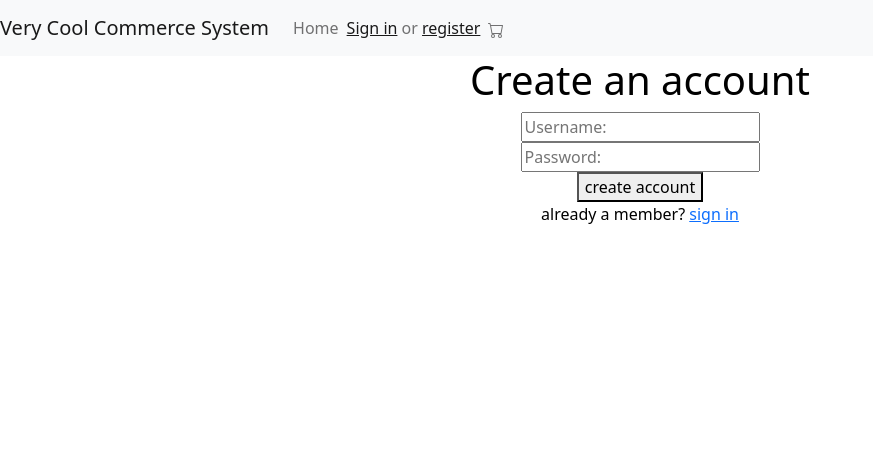
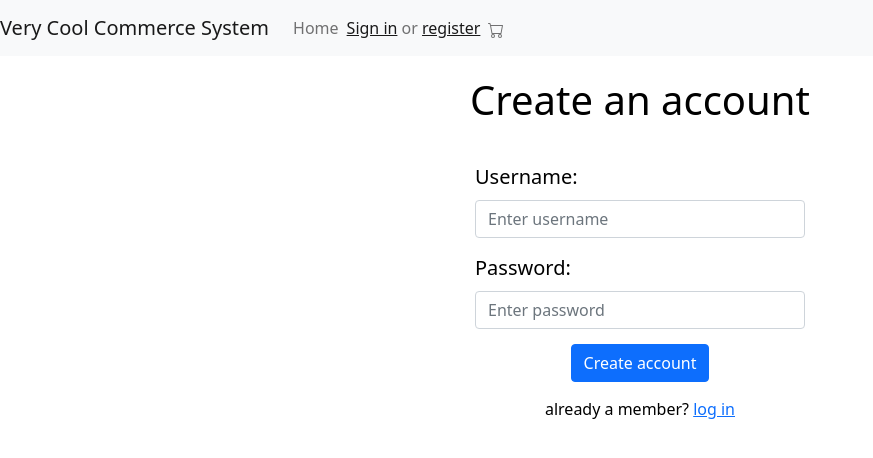
Before and after one commit to talkad/WSEP212-Commerce_System, a React (Create React App) app in the folder Client/: page /register in a window 1280 px wide. Shown: the top 458 px of the page, without its empty margins (0-873 px from the left). Built offline with nearby package versions, Linux system fonts and the light colour scheme; no server answers.

Commit message:
fixed login and register

```diff
--- a/Client/src/App.css
+++ b/Client/src/App.css
@@ -40,8 +40,19 @@
   text-align: left;
 }
 
+.buttonStyle{
+  text-align: center;
+  padding-bottom: 15px;
+}
+
+.textStyle{
+  text-align: left;
+  padding-bottom: 15px;
+}
+
 .divStyle{
   padding-bottom: 15px;
+  text-align: center;
 }
 
 .Page{
--- a/Client/src/App.js
+++ b/Client/src/App.js
@@ -26,7 +26,7 @@ import WorkerDetails from "./ReportsPages/WorkerDetails";
 import StorePurchaseHistory from "./ReportsPages/StorePurchaseHistory";
 import Connection from "./API/Connection";
 import ChooseMyStore from "./MainPages/ChooseMyStore";
-import {Container, Form, FormControl, Nav, Navbar, NavDropdown, NavItem} from "react-bootstrap";
+import {Alert, Container, Form, FormControl, Nav, Navbar, NavDropdown, NavItem} from "react-bootstrap";
 import {Button} from "bootstrap";
 import Home from "./Pages/Home";
 import * as Icon from 'react-bootstrap-icons';
@@ -45,12 +45,21 @@ class App extends React.Component{
             visitor: true,
             registered: false,
             storeOwner: false,
+
+            showAlert: false,
+            alertVariant: '',
+            alertInfo: '',
         }
+
+        this.handleLogout = this.handleLogout.bind(this)
+        this.handleLogoutResponse = this.handleLogoutResponse.bind(this);
     }
 
     componentDidMount() {
-        let username = StaticUserInfo.getUsername();
-        if (username !== '' && username.substr(0, 5) !== "Guest") {
+        let username = window.sessionStorage.getItem('username');
+        console.log("hello there");
+        console.log(username);
+        if (username !== '' && username !== null && username.substr(0, 5) !== "Guest") {
             if(StaticUserInfo.getUserStores().length === 0){
                 this.setState({visitor: false, registered: true, storeOwner: false});
             }
@@ -58,6 +67,23 @@ class App extends React.Component{
                 this.setState({visitor: false, registered: true, storeOwner: true});
             }
         }
+        else{
+            this.setState({visitor: true, registered: false, storeOwner: false});
+        }
+    }
+
+    handleLogoutResponse(result){
+        if(!result.response.isFailure){
+            window.sessionStorage.removeItem('username');
+            this.setState({showAlert: true, alertVariant: 'success', alertInfo: 'Logged out'});
+        }
+        else{
+            this.setState({showAlert: true, alertVariant: 'danger', alertInfo: result.response.errMsg});
+        }
+    }
+
+    handleLogout() {
+        Connection.sendLogout().then(this.handleLogoutResponse, Connection.handleReject);
     }
 
     render() {
@@ -86,10 +112,16 @@ class App extends React.Component{
                             <Nav.Link href="/choosemystore">Manage stores</Nav.Link>}
 
                             <Nav.Link href="/cart"><Icon.Cart/></Nav.Link>
+
+                            {this.state.registered &&
+                            <Nav.Link onClick={this.handleLogout}>Logout</Nav.Link>}
                         </Nav>
                     </Navbar.Collapse>
                 </Navbar>
                 <div className="App">
+                    <Alert show={this.state.showAlert} variant={this.state.alertVariant} onClose={() => this.setState({showAlert: false})} dismissible>
+                        <Alert.Heading>{this.state.alertInfo}</Alert.Heading>
+                    </Alert>
                     <Switch>
                         <Route exact path="/" component={Home}/>} />
                         {/*<Route exact path="/" render={() => <Visitor isVisitor={true}/>} />*/}
--- a/Client/src/Pages/Login.js
+++ b/Client/src/Pages/Login.js
@@ -1,7 +1,7 @@
-import React from "react";
+import React, {useState} from "react";
 import Connection from "../API/Connection";
 import StaticUserInfo from "../API/StaticUserInfo";
-import {Form, Button, Container, Spinner} from 'react-bootstrap'
+import {Form, Button, Container, Spinner, InputGroup, Alert} from 'react-bootstrap'
 import 'bootstrap/dist/css/bootstrap.min.css'
 import {Link} from "react-router-dom";
 
@@ -13,6 +13,12 @@ class Login extends React.Component{
         this.state = {
             username: '',
             password: '',
+            submitted: false,
+            validated: false,
+
+            showAlert: false,
+            alertVariant: '',
+            alertInfo: '',
         }
 
         this.handleUsernameChange = this.handleUsernameChange.bind(this);
@@ -30,62 +36,80 @@ class Login extends React.Component{
 
     handleResponse(result) {
         if(!result.response.isFailure){
-            StaticUserInfo.setUsername(result.response.result);
-            this.props.history.push('/registered');
+            window.sessionStorage.setItem('username', result.response.result);
+            this.setState({submitted: false,
+                showAlert: true, alertVariant: 'success', alertInfo: 'Logged in!'});
+            document.location.href = "/";
         }
         else{
-            alert(result.response.errMsg);
-            this.setState({username: '', password: ''});
+            this.setState({username: '', password: '', submitted: false,
+            showAlert: true, alertVariant: 'danger', alertInfo: result.response.errMsg});
         }
     }
 
     handleSignIn(){
-        Connection.sendLogin(this.state.username, this.state.password).then(this.handleResponse, Connection.handleReject);
+        if(this.state.username !== '' && this.state.password !== ''){
+            this.setState({submitted: true});
+            Connection.sendLogin(this.state.username, this.state.password).then(this.handleResponse, Connection.handleReject);
+        }
     }
 
     render(){
+        const handleSubmit = (event) => {
+            const form = event.currentTarget;
+            event.preventDefault();
+            if (form.checkValidity() === false) {
+                event.stopPropagation();
+            }
+
+            this.setState({validated: true})
+            this.handleSignIn();
+        };
+
         return (
             <div className="Login">
-
                 <Container className="Page">
+                    <Alert show={this.state.showAlert} variant={this.state.alertVariant} onClose={() => this.setState({showAlert: false})}>
+                        <Alert.Heading>{this.state.alertInfo}</Alert.Heading>
+                    </Alert>
                     <h1>Login</h1>
-
-                    <Form className="form">
-                        <div className="divStyle">
+                    <Form noValidate validated={this.state.validated} className="form" onSubmit={handleSubmit}>
+                        <div className="textStyle">
                             <Form.Group controlId="formBasicEmail">
                                 <Form.Label>Username:</Form.Label>
-                                <Form.Control type="text" placeholder="Enter username" value={this.state.username}
-                                              onChange={this.handleUsernameChange}/>
+                                <InputGroup hasValidation>
+                                    <Form.Control type="text" placeholder="Enter username" value={this.state.username}
+                                                  onChange={this.handleUsernameChange} required/>
+                                    <Form.Control.Feedback type="invalid">
+                                        Please provide a username.
+                                    </Form.Control.Feedback>
+                                </InputGroup>
                             </Form.Group>
                          </div>
-
-                        <div className="divStyle">
+                        <div className="textStyle">
                             <Form.Group controlId="formBasicPassword">
                                 <Form.Label>Password:</Form.Label>
-                                <Form.Control type="password" placeholder="Enter password" value={this.state.password}
-                                              onChange={this.handlePasswordChange}/>
+                                <InputGroup hasValidation>
+                                    <Form.Control type="password" placeholder="Enter password" value={this.state.password}
+                                                  onChange={this.handlePasswordChange} required/>
+                                    <Form.Control.Feedback type="invalid">
+                                        Please provide a password.
+                                    </Form.Control.Feedback>
+                                </InputGroup>
                             </Form.Group>
                         </div>
+                        <div className="buttonStyle">
+                            {!this.state.submitted &&
+                            <Button variant="primary" type="submit">
+                                Log in
+                            </Button>}
 
+                            {this.state.submitted &&
+                            <Button variant="primary" disabled>
+                                <Spinner animation="border" size="sm"/>
+                            </Button>}
+                        </div>
                     </Form>
-
-                    <div className="divStyle">
-                        <Button variant="primary" type="submit" onClick={this.handleSignIn}>
-                            Submit
-                        </Button>
-
-                        <Button variant="primary" disabled>
-                            <Spinner
-                                as="span"
-                                animation="grow"
-                                size="sm"
-                                role="status"
-                                aria-hidden="true"
-                            />
-                            Loading...
-                        </Button>
-                    </div>
-
                     <div className="divStyle">
                         <p>not a member yet? <Link to="/register">register</Link></p>
                     </div>
--- a/Client/src/Pages/Register.js
+++ b/Client/src/Pages/Register.js
@@ -1,6 +1,7 @@
 import React from "react";
 import { Link } from 'react-router-dom'
 import Connection from "../API/Connection";
+import {Alert, Button, Container, Form, InputGroup, Spinner} from "react-bootstrap";
 
 
 class Register extends React.Component{
@@ -11,6 +12,12 @@ class Register extends React.Component{
         this.state = {
             username: '',
             password: '',
+            submitted: false,
+            validated: false,
+
+            showAlert: false,
+            alertVariant: '',
+            alertInfo: '',
         }
 
         this.handleUsernameChange = this.handleUsernameChange.bind(this);
@@ -28,12 +35,13 @@ class Register extends React.Component{
 
     handleResponse(result){
         if(!result.response.isFailure){
-            alert("register successful");
-            this.props.history.goBack();
+            this.setState({submitted: false,
+                showAlert: true, alertVariant: 'success', alertInfo: 'registered successfully'});
+            document.location.href = "/";
         }
         else{
-            alert(result.response.errMsg);
-            this.setState({username: '', password: ''});
+            this.setState({username: '', password: '', submitted: false,
+                showAlert: true, alertVariant: 'danger', alertInfo: result.response.errMsg});
         }
     }
 
@@ -42,21 +50,65 @@ class Register extends React.Component{
     }
 
     render(){
+        const handleSubmit = (event) => {
+            const form = event.currentTarget;
+            event.preventDefault();
+            if (form.checkValidity() === false) {
+                event.stopPropagation();
+            }
+
+            this.setState({validated: true})
+            this.handleCreateAccount();
+        };
+
         return (
-            <div className="Register">
-                <h1>Create an account</h1>
-                <form>
-                    <input type="text" name="username" placeholder="Username:" value={this.state.username}
-                    onChange={this.handleUsernameChange}/>
-                </form>
-                <form>
-                    <input type="password" name="password" placeholder="Password:" value={this.state.password}
-                           onChange={this.handlePasswordChange}/>
-                </form>
-                <div>
-                    <button  onClick={this.handleCreateAccount}>create account</button>
-                </div>
-                <p>already a member? <Link to="/login">sign in</Link></p>
+            <div className="Login">
+                <Container className="Page">
+                    <Alert show={this.state.showAlert} variant={this.state.alertVariant} onClose={() => this.setState({showAlert: false})}>
+                        <Alert.Heading>{this.state.alertInfo}</Alert.Heading>
+                    </Alert>
+                    <h1>Create an account</h1>
+                    <Form noValidate validated={this.state.validated} className="form" onSubmit={handleSubmit}>
+                        <div className="textStyle">
+                            <Form.Group controlId="formBasicEmail">
+                                <Form.Label>Username:</Form.Label>
+                                <InputGroup hasValidation>
+                                    <Form.Control type="text" placeholder="Enter username" value={this.state.username}
+                                                  onChange={this.handleUsernameChange} required/>
+                                    <Form.Control.Feedback type="invalid">
+                                        Please provide a username.
+                                    </Form.Control.Feedback>
+                                </InputGroup>
+                            </Form.Group>
+                        </div>
+                        <div className="textStyle">
+                            <Form.Group controlId="formBasicPassword">
+                                <Form.Label>Password:</Form.Label>
+                                <InputGroup hasValidation>
+                                    <Form.Control type="password" placeholder="Enter password" value={this.state.password}
+                                                  onChange={this.handlePasswordChange} required/>
+                                    <Form.Control.Feedback type="invalid">
+                                        Please provide a password.
+                                    </Form.Control.Feedback>
+                                </InputGroup>
+                            </Form.Group>
+                        </div>
+                        <div className="buttonStyle">
+                            {!this.state.submitted &&
+                            <Button variant="primary" type="submit">
+                                Create account
+                            </Button>}
+
+                            {this.state.submitted &&
+                            <Button variant="primary" disabled>
+                                <Spinner animation="border" size="sm"/>
+                            </Button>}
+                        </div>
+                    </Form>
+                    <div className="divStyle">
+                        <p>already a member? <Link to="/login">log in</Link></p>
+                    </div>
+                </Container>
             </div>
         );
     }
```
